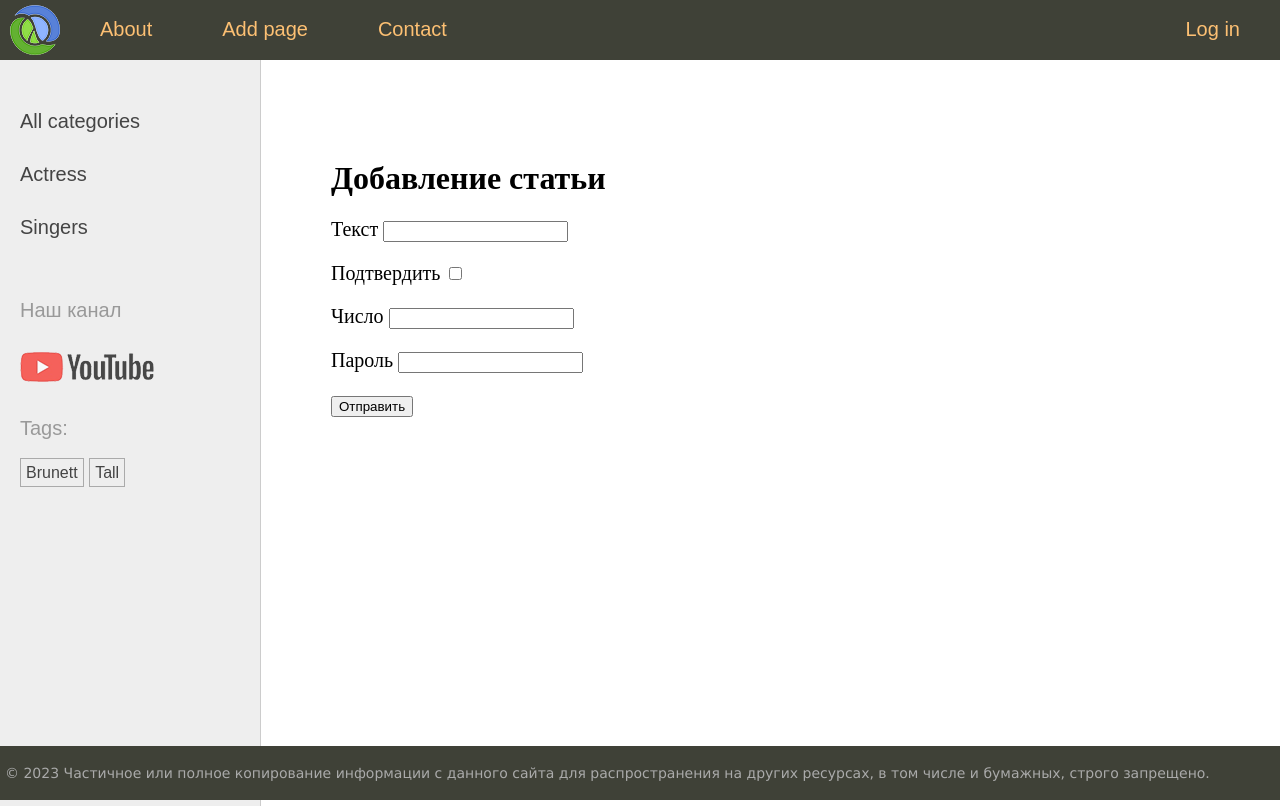
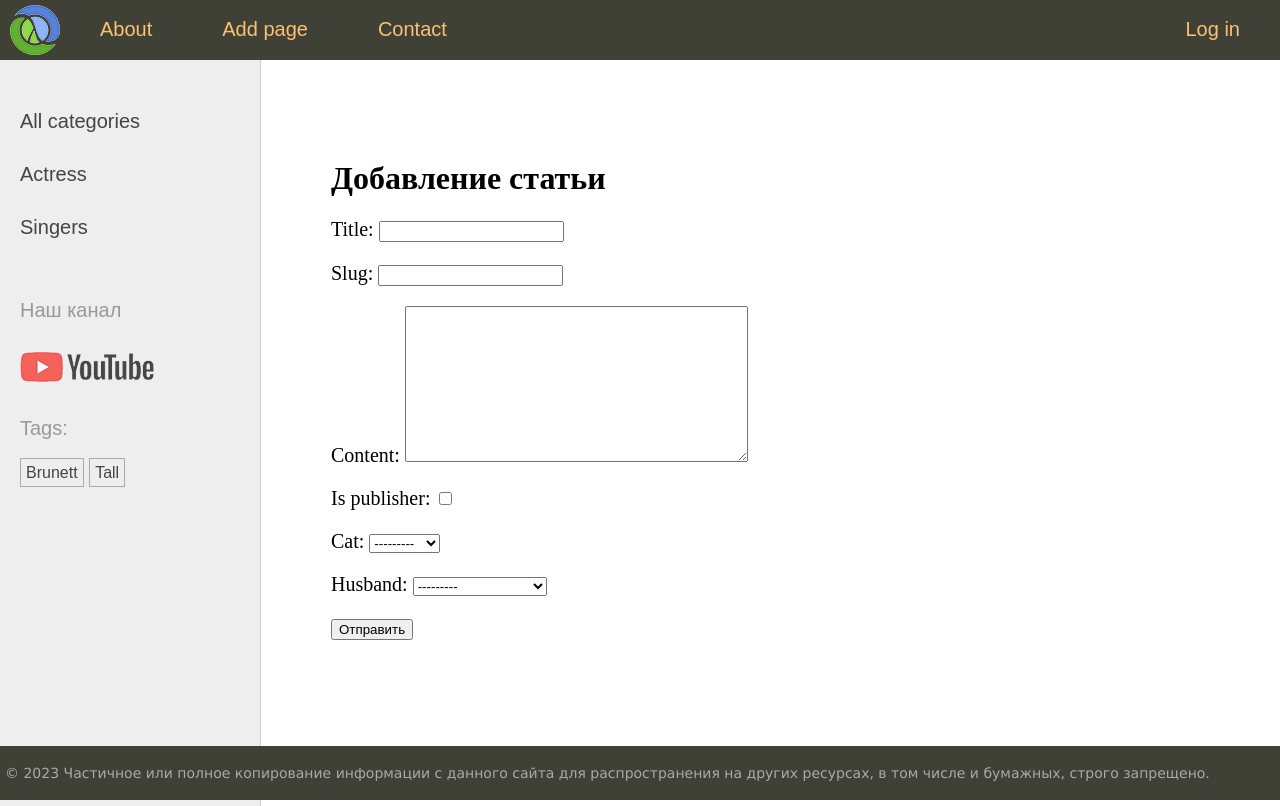
Before and after one commit to M4inkun/Django-project, a Django app: page /addpage/ in a window 1280 px wide. Run offline with Django 4.2, Linux system fonts and the light colour scheme; data comes from the database, SQL or seed files in the repository.

Commit message:
added forms for post requests via form class

```diff
--- /dev/null
+++ b/sitewomen/women/forms.py
@@ -0,0 +1,11 @@
+from django import forms
+from .models import Category, Husband
+
+
+class AddPostForm(forms.Form):
+    title = forms.CharField(max_length=255)
+    slug = forms.SlugField(max_length=255)
+    content = forms.CharField(widget=forms.Textarea(), required=False)
+    is_publisher = forms.BooleanField(required=False)
+    cat = forms.ModelChoiceField(queryset=Category.objects.all())
+    husband = forms.ModelChoiceField(queryset=Husband.objects.all(), required=False)
--- a/sitewomen/women/templates/women/addpage.html
+++ b/sitewomen/women/templates/women/addpage.html
@@ -4,10 +4,7 @@
 <h1>{{ title }}</h1>
 <form action="" method="POST">
     {% csrf_token %}
-    <p><label for="id_1">Текст </label><input type="text" id="id_1" name="filed_text"></p>
-    <p><label for="id_2">Подтвердить </label><input type="checkbox" id="id_2" name="filed_check"></p>
-    <p><label for="id_3">Число </label><input type="number" id="id_3" name="filed_num"></p>
-    <p><label for="id_4">Пароль </label><input type="password" id="id_4" name="filed_psw"></p>
+    {{ form.as_p }}
     <p><button type="submit">Отправить </button></p>
 </form>
 {% endblock %}
--- a/sitewomen/women/views.py
+++ b/sitewomen/women/views.py
@@ -3,6 +3,7 @@
 from django.shortcuts import redirect, reverse, render
 from django.template.defaultfilters import slugify
 from women.models import Women, Category, ModelTags
+from women.forms import AddPostForm
 
 
 menu = [{'title': 'About', 'url_name': 'about'},
@@ -42,7 +43,18 @@
 
 
 def addpage(request):
-    return render(request, 'women/addpage.html', {'menu': menu, 'title': 'Добавление статьи'})
+    if request.method == 'POST':
+        form = AddPostForm(request.POST)
+        if form.is_valid():
+            print(form.cleaned_data)
+    else:
+        form = AddPostForm()
+    data = {
+        'menu': menu,
+        'title': 'Добавление статьи',
+        'form': form
+    }
+    return render(request, 'women/addpage.html', data)
 
 
 def contact(request):
```
